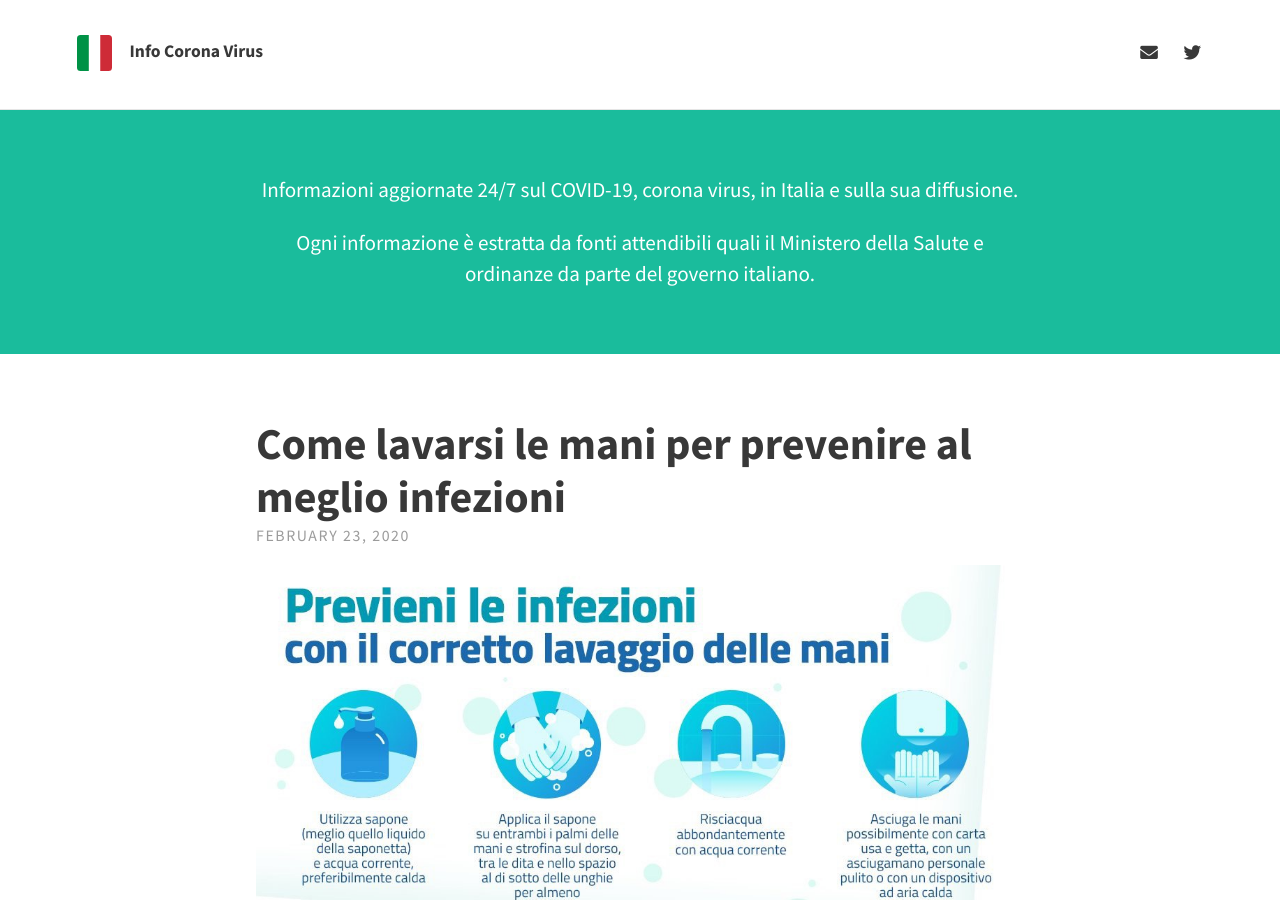
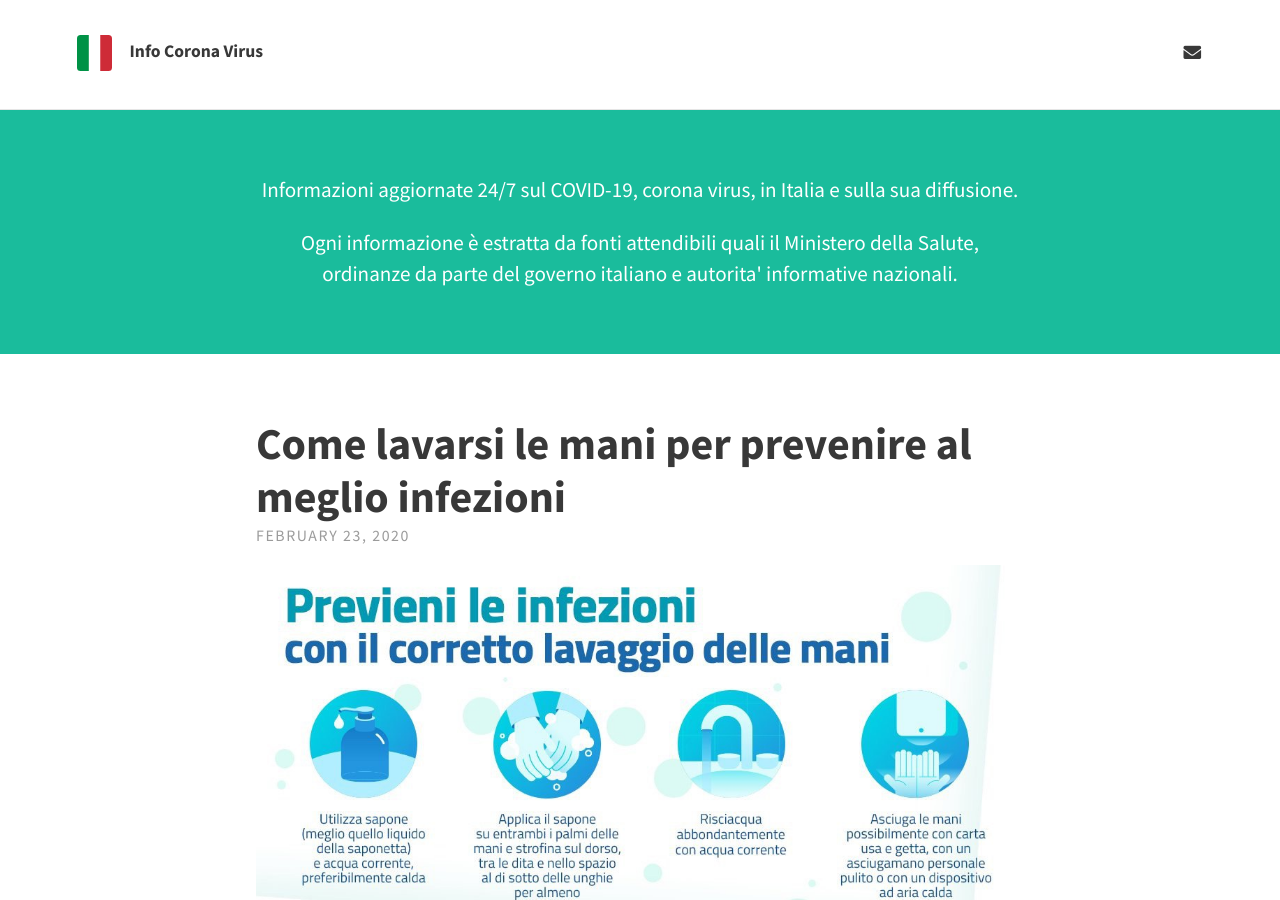
Before and after one commit to info-coronavirus/info-coronavirus.github.io, a Jekyll site: the page built from index.html, in a window 1280 px wide and 900 px high. Built offline with Jekyll 4.4.1, drawn with Linux system fonts in a browser that asks for light colours; nearby versions of some CDN libraries; the list of posts is cut into pages by our own code.

Commit message:
Update _config.yml

```diff
--- a/_config.yml
+++ b/_config.yml
@@ -15,7 +15,7 @@ theme_settings:
   header_text: >
      <p>Informazioni aggiornate 24/7 sul COVID-19, corona virus, in Italia e sulla sua diffusione.</p>
 
-     <p>Ogni informazione è estratta da fonti attendibili quali il Ministero della Salute e ordinanze da parte del governo italiano.</p>
+     <p>Ogni informazione è estratta da fonti attendibili quali il Ministero della Salute, ordinanze da parte del governo italiano e autorita' informative nazionali.</p>
   header_text_feature_image:
   footer_text: >
    <a href="mailto:it.info.coronavirus@gmail.com">Per ulteriori Informazioni</a>
@@ -40,7 +40,7 @@ theme_settings:
   stack_exchange:  # Full URL
   steam:
   tumblr:
-  twitter: MinisteroSalute
+  twitter:
   wordpress:
   youtube:
 
```
